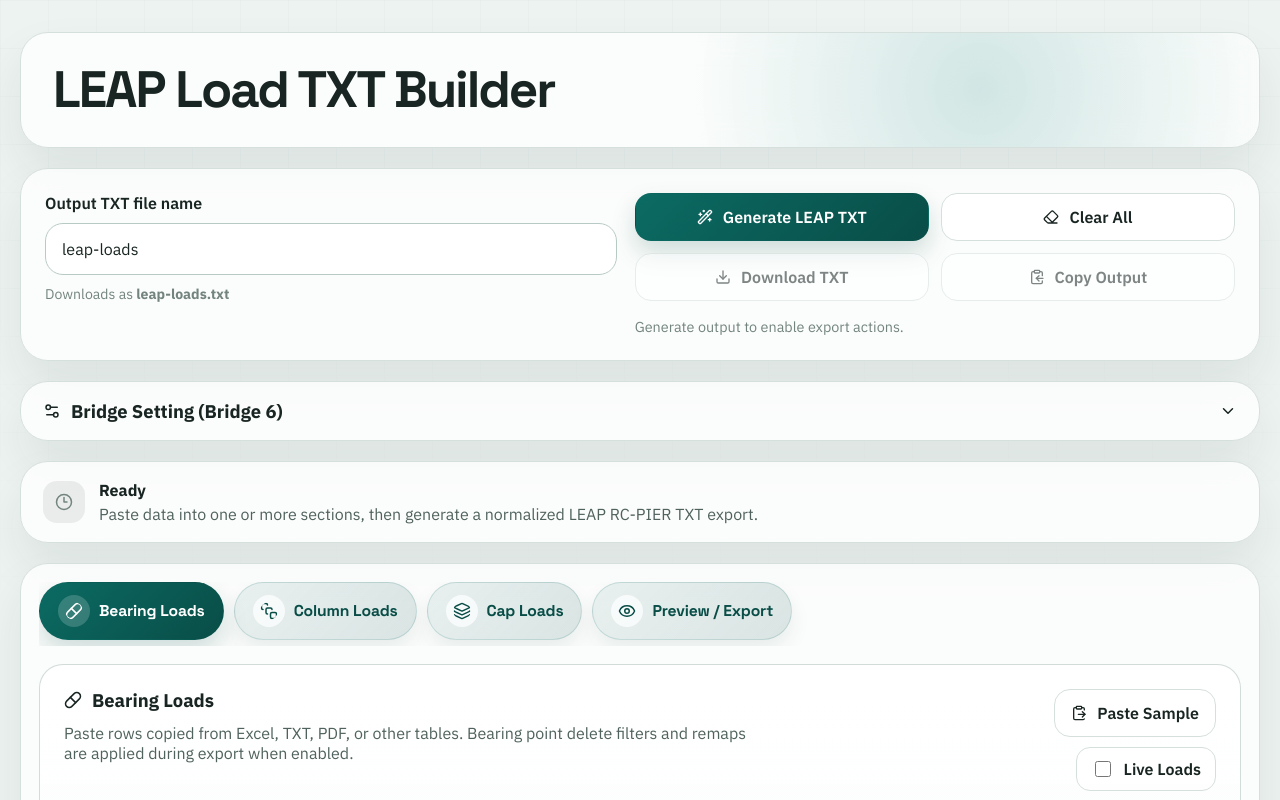
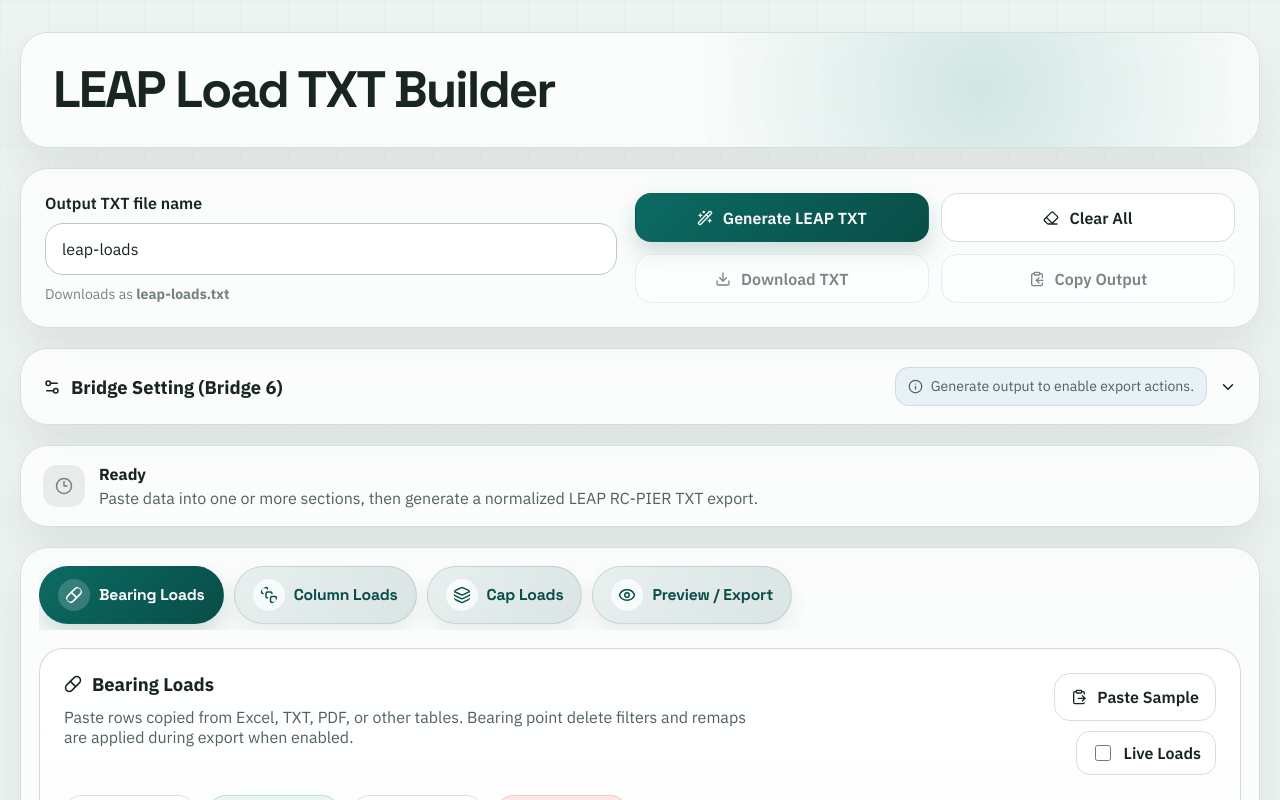
Before and after one commit to sandslamsal/easyleap, a React (Vite) app: page / in a window 1280 px wide. Shown: the top 800 px of the page. Built offline with nearby package versions, Linux system fonts and the light colour scheme.

Commit message:
Polish bridge setting header UI

```diff
--- a/src/App.css
+++ b/src/App.css
@@ -228,6 +228,35 @@
   color: var(--text-soft);
 }
 
+.remap-summary-side {
+  display: inline-flex;
+  align-items: center;
+  gap: 12px;
+  min-width: 0;
+}
+
+.remap-header-status {
+  min-width: 0;
+  max-width: 440px;
+  display: inline-flex;
+  align-items: center;
+  gap: 8px;
+  padding: 9px 12px;
+  border-radius: 14px;
+  border: 1px solid rgba(47, 91, 114, 0.14);
+  background: rgba(229, 240, 245, 0.88);
+  color: var(--text-muted);
+  font-size: 0.88rem;
+  line-height: 1.35;
+}
+
+.remap-header-status span {
+  min-width: 0;
+  overflow: hidden;
+  text-overflow: ellipsis;
+  white-space: nowrap;
+}
+
 .remap-select {
   min-height: 44px;
   padding: 0 14px;
@@ -374,6 +403,15 @@
   height: 50px;
   min-height: 50px;
   max-height: 50px;
+}
+
+.remap-single-input {
+  min-height: 46px;
+  margin-top: 12px;
+  padding: 0 14px;
+  border-radius: 14px;
+  font-family: var(--font-mono);
+  font-size: 0.92rem;
 }
 
 .remap-note {
@@ -806,6 +844,16 @@
     flex-direction: column;
   }
 
+  .remap-summary-side {
+    width: 100%;
+    justify-content: space-between;
+  }
+
+  .remap-header-status {
+    flex: 1;
+    max-width: none;
+  }
+
   .section-actions {
     width: 100%;
     align-items: flex-start;
--- a/src/App.jsx
+++ b/src/App.jsx
@@ -46,12 +46,41 @@
 
 const EMPTY_REMAP = new Map()
 const EMPTY_DELETE_SET = new Set()
+const REMAP_DISPLAY_SEPARATOR = ' | '
 const DEFAULT_TRANSFORM_SETTINGS = createTransformSettingsFromPreset(
   DEFAULT_BRIDGE_PRESET_ID,
 )
 const BRIDGE_PRESET_OPTIONS = ['bridge4', 'bridge6', 'user'].map(
   (presetId) => BRIDGE_PRESETS[presetId],
 )
+
+function normalizeLineEndings(value) {
+  return value.replace(/\r\n?/g, '\n')
+}
+
+function toSingleLineSettingDisplay(value, separator) {
+  return normalizeLineEndings(value)
+    .split('\n')
+    .map((entry) => entry.trim())
+    .filter(Boolean)
+    .join(separator)
+}
+
+function fromSingleLineRemapInput(value) {
+  return normalizeLineEndings(value)
+    .split(/\s*(?:\||;|,)\s*|\n+/)
+    .map((entry) => entry.trim())
+    .filter(Boolean)
+    .join('\n')
+}
+
+function fromSingleLineDeleteInput(value) {
+  return normalizeLineEndings(value)
+    .split(/\n+/)
+    .map((entry) => entry.trim())
+    .filter(Boolean)
+    .join(', ')
+}
 
 const SECTION_META = {
   bearing: {
@@ -182,6 +211,11 @@
 
   const resolvedFileName = normalizeFileName(fileName)
   const activeBridgePreset = getBridgePreset(bridgePresetId)
+  const bridgeHeaderMessage =
+    actionMessage ||
+    (generatedOutput
+      ? 'TXT output is ready for download or copy.'
+      : 'Generate output to enable export actions.')
   const transformSettings = {
     bridgePresetId,
     applyRemaps,
@@ -196,22 +230,34 @@
     {
       id: 'bearingPointRemap',
       label: 'Bearing Point Remap',
-      placeholder: '13 = 6',
+      placeholder: `13 = 6${REMAP_DISPLAY_SEPARATOR}12 = 5`,
       value: bearingPointRemapText,
+      displayValue: toSingleLineSettingDisplay(
+        bearingPointRemapText,
+        REMAP_DISPLAY_SEPARATOR,
+      ),
       result: remapResults.bearingPoint,
       countLabel: 'Rules',
-      textareaClassName: 'remap-textarea-single-line',
-      rows: 1,
+      control: 'single-line',
+      inputClassName: 'remap-single-input',
+      parseInputValue: fromSingleLineRemapInput,
+      parsePastedValue: fromSingleLineRemapInput,
     },
     {
       id: 'columnNumberRemap',
       label: 'Column Number Remap',
-      placeholder: '13 = 6',
+      placeholder: `13 = 6${REMAP_DISPLAY_SEPARATOR}12 = 5`,
       value: columnNumberRemapText,
+      displayValue: toSingleLineSettingDisplay(
+        columnNumberRemapText,
+        REMAP_DISPLAY_SEPARATOR,
+      ),
       result: remapResults.columnNumber,
       countLabel: 'Rules',
-      textareaClassName: 'remap-textarea-single-line',
-      rows: 1,
+      control: 'single-line',
+      inputClassName: 'remap-single-input',
+      parseInputValue: fromSingleLineRemapInput,
+      parsePastedValue: fromSingleLineRemapInput,
     },
   ]
 
@@ -221,20 +267,26 @@
       label: 'Bearing Point Delete Filter',
       placeholder: '1-7, 14-20',
       value: bearingPointDeleteText,
+      displayValue: toSingleLineSettingDisplay(bearingPointDeleteText, ', '),
       result: deleteResults.bearingPoint,
       countLabel: 'Values',
-      textareaClassName: 'remap-textarea-single-line',
-      rows: 1,
+      control: 'single-line',
+      inputClassName: 'remap-single-input',
+      parseInputValue: fromSingleLineDeleteInput,
+      parsePastedValue: fromSingleLineDeleteInput,
     },
     {
       id: 'columnNumberDelete',
       label: 'Column Number Delete Filter',
       placeholder: '1-7, 14-20',
       value: columnNumberDeleteText,
+      displayValue: toSingleLineSettingDisplay(columnNumberDeleteText, ', '),
       result: deleteResults.columnNumber,
       countLabel: 'Values',
-      textareaClassName: 'remap-textarea-single-line',
-      rows: 1,
+      control: 'single-line',
+      inputClassName: 'remap-single-input',
+      parseInputValue: fromSingleLineDeleteInput,
+      parsePastedValue: fromSingleLineDeleteInput,
     },
   ]
 
@@ -628,9 +680,6 @@
               <ClipboardCopy size={16} />
               <span>Copy Output</span>
             </button>
-            <p className="action-message" aria-live="polite">
-              {actionMessage || 'Generate output to enable export actions.'}
-            </p>
           </div>
         </div>
       </section>
@@ -640,6 +689,7 @@
         presetId={bridgePresetId}
         presetOptions={BRIDGE_PRESET_OPTIONS}
         presetLabel="Bridge"
+        headerMessage={bridgeHeaderMessage}
         remapEnabled={applyRemaps}
         deleteEnabled={applyDeleteFilters}
         onPresetChange={handlePresetChange}
--- a/src/components/RemapSettings.jsx
+++ b/src/components/RemapSettings.jsx
@@ -3,6 +3,7 @@
   ChevronDown,
   Download,
   Filter,
+  Info,
   RotateCcw,
   Settings2,
   Trash2,
@@ -72,6 +73,35 @@
                 />
               </div>
 
+              {field.control === 'single-line' ? (
+                <input
+                  className={`field-input remap-single-input ${field.inputClassName ?? ''}`}
+                  type="text"
+                  value={field.displayValue ?? field.value}
+                  onChange={(event) =>
+                    onChange(
+                      field.id,
+                      field.parseInputValue
+                        ? field.parseInputValue(event.target.value)
+                        : event.target.value,
+                    )
+                  }
+                  onPaste={
+                    field.parsePastedValue
+                      ? (event) => {
+                          const pastedText = event.clipboardData.getData('text')
+
+                          if (pastedText.includes('\n') || pastedText.includes('\r')) {
+                            event.preventDefault()
+                            onChange(field.id, field.parsePastedValue(pastedText))
+                          }
+                        }
+                      : undefined
+                  }
+                  placeholder={field.placeholder}
+                  spellCheck={false}
+                />
+              ) : (
                 <textarea
                   className={`load-textarea remap-textarea ${field.textareaClassName ?? ''}`}
                   rows={field.rows ?? 4}
@@ -81,6 +111,7 @@
                   placeholder={field.placeholder}
                   spellCheck={false}
                 />
+              )}
 
               {field.result.invalidRows.length > 0 ? (
                 <div className="remap-error-list">
@@ -104,6 +135,7 @@
   presetId,
   presetOptions,
   presetLabel,
+  headerMessage,
   remapEnabled,
   deleteEnabled,
   onPresetChange,
@@ -124,7 +156,13 @@
           <Settings2 size={18} />
           <h2>{title}</h2>
         </div>
+        <div className="remap-summary-side">
+          <div className="remap-header-status" aria-live="polite">
+            <Info size={15} />
+            <span>{headerMessage}</span>
+          </div>
           <ChevronDown size={18} className="accordion-chevron" />
+        </div>
       </summary>
 
       <div className="accordion-body">
```
Lines whose indentation alone changed are shown as unchanged.
